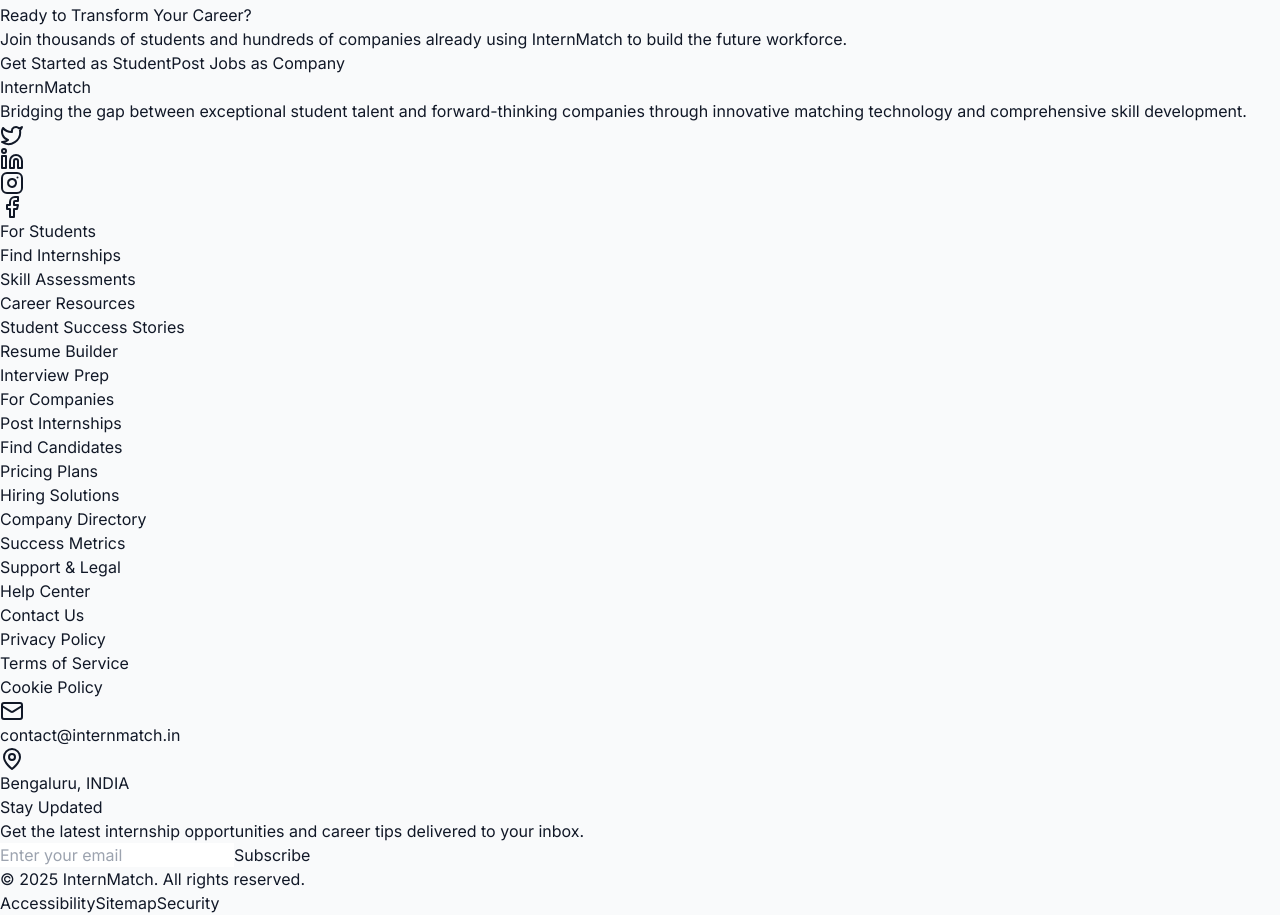
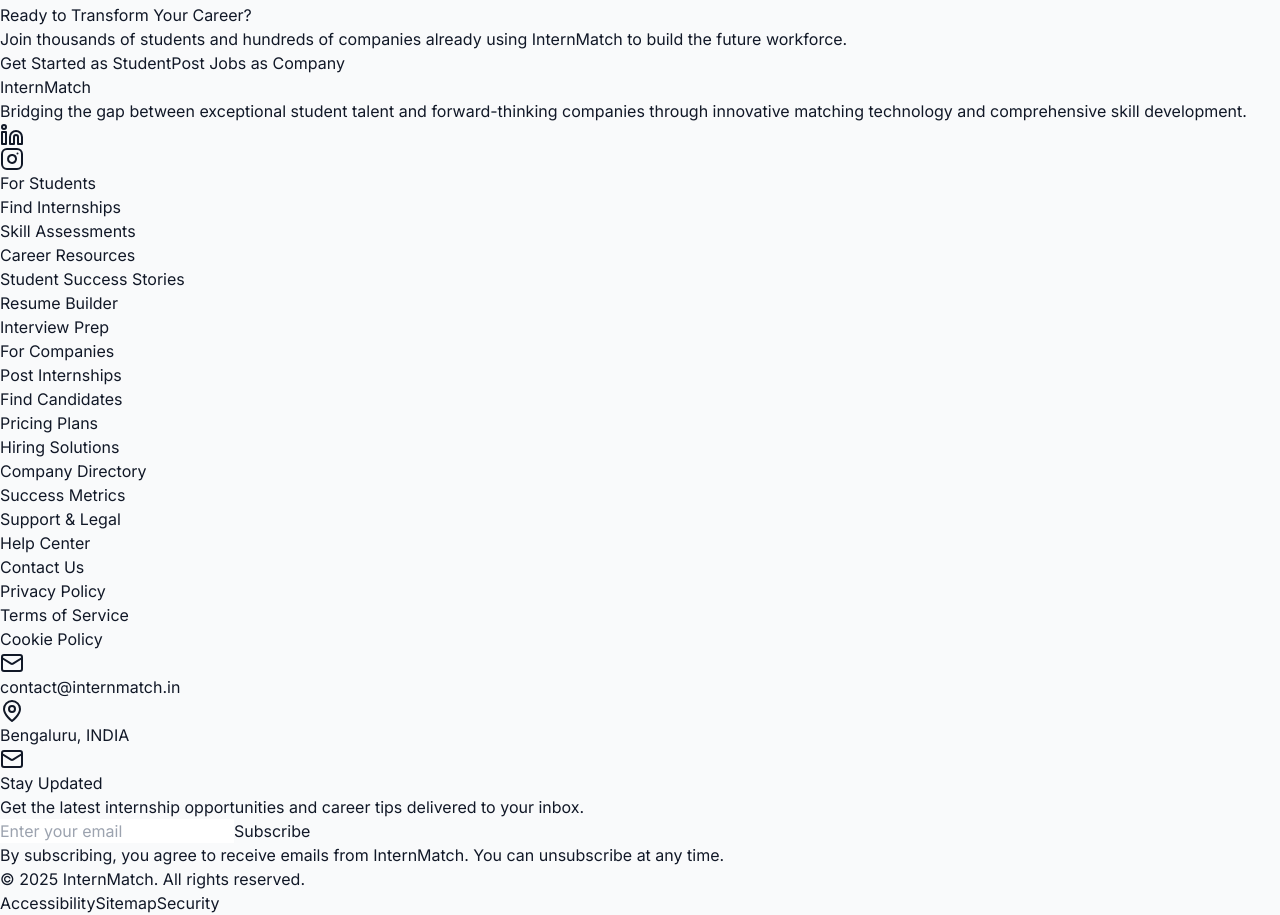
Before and after one commit to Ayush-Mahariya/InternMatch-frontend, a React (Vite) app: page / in a window 1280 px wide. Shown: the part 867-1782 px from the top of the page. Built offline with nearby package versions, Linux system fonts and the light colour scheme.

Commit message:
Update Landing page

```diff
--- /dev/null
+++ b/src/components/layout/NewsletterForm.jsx
@@ -0,0 +1,161 @@
+import React, { useState } from 'react';
+import { CheckCircle, AlertCircle, Mail } from 'lucide-react';
+import Button from '../ui/Button';
+
+const NewsletterForm = () => {
+  const [email, setEmail] = useState('');
+  const [status, setStatus] = useState(''); // 'loading', 'success', 'error', ''
+  const [message, setMessage] = useState('');
+
+  const API_BASE_URL = import.meta.env.VITE_API_BASE_URL || 'http://localhost:5000';
+
+  const validateEmail = (email) => {
+    const emailRegex = /^[^\s@]+@[^\s@]+\.[^\s@]+$/;
+    return emailRegex.test(email);
+  };
+
+  const handleSubmit = async (e) => {
+    e.preventDefault();
+
+    // Reset previous messages
+    setMessage('');
+
+    // Validation
+    if (!email.trim()) {
+      setStatus('error');
+      setMessage('Email address is required');
+      return;
+    }
+
+    if (!validateEmail(email)) {
+      setStatus('error');
+      setMessage('Please enter a valid email address');
+      return;
+    }
+
+    setStatus('loading');
+
+    try {
+      const response = await fetch(`${API_BASE_URL}/api/newsletter/subscribe`, {
+        method: 'POST',
+        headers: {
+          'Content-Type': 'application/json',
+        },
+        body: JSON.stringify({
+          email: email.trim().toLowerCase(),
+          subscribedAt: new Date().toISOString(),
+          source: 'website_footer'
+        }),
+      });
+
+      const data = await response.json();
+
+      if (response.ok) {
+        setStatus('success');
+        setMessage('🎉 Welcome aboard! Check your email for confirmation.');
+        setEmail('');
+
+        // Auto-clear success message after 5 seconds
+        setTimeout(() => {
+          setStatus('');
+          setMessage('');
+        }, 5000);
+      } else {
+        setStatus('error');
+        if (response.status === 409) {
+          setMessage('You are already subscribed to our newsletter!');
+        } else {
+          setMessage(data.message || 'Subscription failed. Please try again.');
+        }
+      }
+    } catch (error) {
+      console.error('Newsletter subscription error:', error);
+      setStatus('error');
+      setMessage('Network error. Please check your connection and try again.');
+    }
+  };
+
+  const handleReset = () => {
+    setStatus('');
+    setMessage('');
+    setEmail('');
+  };
+
+  return (
+    <div className="border-t border-gray-800 py-8">
+      <div className="max-w-md">
+        <div className="flex items-center mb-2">
+          <Mail className="w-5 h-5 text-blue-400 mr-2" />
+          <h4 className="text-white font-semibold">Stay Updated</h4>
+        </div>
+
+        <p className="text-gray-400 text-sm mb-4">
+          Get the latest internship opportunities and career tips delivered to your inbox.
+        </p>
+
+        {status === 'success' ? (
+          <div className="bg-green-800/20 border border-green-600 rounded-lg p-4 text-center">
+            <CheckCircle className="w-8 h-8 text-green-400 mx-auto mb-2" />
+            <p className="text-green-300 font-medium mb-2">Successfully Subscribed!</p>
+            <p className="text-green-200 text-sm mb-3">{message}</p>
+            <button
+              onClick={handleReset}
+              className="text-green-300 hover:text-green-200 text-sm underline"
+            >
+              Subscribe another email
+            </button>
+          </div>
+        ) : (
+          <form onSubmit={handleSubmit} className="space-y-3">
+            <div className="flex">
+              <input
+                type="email"
+                value={email}
+                onChange={(e) => setEmail(e.target.value)}
+                placeholder="Enter your email"
+                className={`flex-1 px-4 py-2 bg-gray-800 border rounded-l-lg text-white placeholder-gray-500 focus:outline-none transition-colors ${
+                  status === 'error'
+                    ? 'border-red-500 focus:border-red-400'
+                    : 'border-gray-700 focus:border-blue-500'
+                }`}
+                disabled={status === 'loading'}
+                required
+                autoComplete="email"
+              />
+              <Button
+                type="submit"
+                className="rounded-l-none px-6"
+                disabled={status === 'loading' || !email.trim()}
+              >
+                {status === 'loading' ? (
+                  <div className="flex items-center">
+                    <div className="animate-spin rounded-full h-4 w-4 border-b-2 border-white mr-2"></div>
+                    Subscribing...
+                  </div>
+                ) : (
+                  'Subscribe'
+                )}
+              </Button>
+            </div>
+
+            {/* Error Messages */}
+            {status === 'error' && message && (
+              <div className="flex items-start space-x-2 bg-red-800/20 border border-red-600 rounded-lg p-3">
+                <AlertCircle className="w-4 h-4 text-red-400 mt-0.5 flex-shrink-0" />
+                <p className="text-red-300 text-sm">{message}</p>
+              </div>
+            )}
+
+            {/* Privacy Notice */}
+            <p className="text-gray-500 text-xs">
+              By subscribing, you agree to receive emails from InternMatch.
+              You can unsubscribe at any time.
+            </p>
+          </form>
+        )}
+      </div>
+    </div>
+  );
+};
+
+export default NewsletterForm;
--- a/src/pages/LandingPage.jsx
+++ b/src/pages/LandingPage.jsx
@@ -2,6 +2,7 @@
 import Button from '../components/ui/Button';
 import Card from '../components/ui/Card';
 import Header from '../components/layout/Header';
+import NewsletterForm from '../components/layout/NewsletterForm';
 import {
   MapPin,
   Mail,
@@ -363,18 +364,18 @@
                 through innovative matching technology and comprehensive skill development.
               </p>
               <div className="flex space-x-4">
-                <a href="#" className="text-gray-400 hover:text-white transition-colors">
+                {/* <a href="#" className="text-gray-400 hover:text-white transition-colors">
                   <Twitter className="w-5 h-5" />
-                </a>
+                </a> */}
                 <a href="#" className="text-gray-400 hover:text-white transition-colors">
                   <Linkedin className="w-5 h-5" />
                 </a>
-                <a href="#" className="text-gray-400 hover:text-white transition-colors">
+                <a href="https://www.instagram.com/internmatch.in?igsh=bTFtcmp4MWd4Zndp" className="text-gray-400 hover:text-white transition-colors">
                   <Instagram className="w-5 h-5" />
                 </a>
-                <a href="#" className="text-gray-400 hover:text-white transition-colors">
+                {/* <a href="#" className="text-gray-400 hover:text-white transition-colors">
                   <Facebook className="w-5 h-5" />
-                </a>
+                </a> */}
               </div>
             </div>
 
@@ -434,7 +435,8 @@
           </div>
 
           {/* Newsletter Subscription */}
-          <div className="border-t border-gray-800 py-8">
+          <NewsletterForm />
+          {/* <div className="border-t border-gray-800 py-8">
             <div className="max-w-md">
               <h4 className="text-white font-semibold mb-2">Stay Updated</h4>
               <p className="text-gray-400 text-sm mb-4">
@@ -451,7 +453,7 @@
                 </Button>
               </div>
             </div>
-          </div>
+          </div> */}
 
           {/* Bottom Footer */}
           <div className="border-t border-gray-800 py-6">
```
